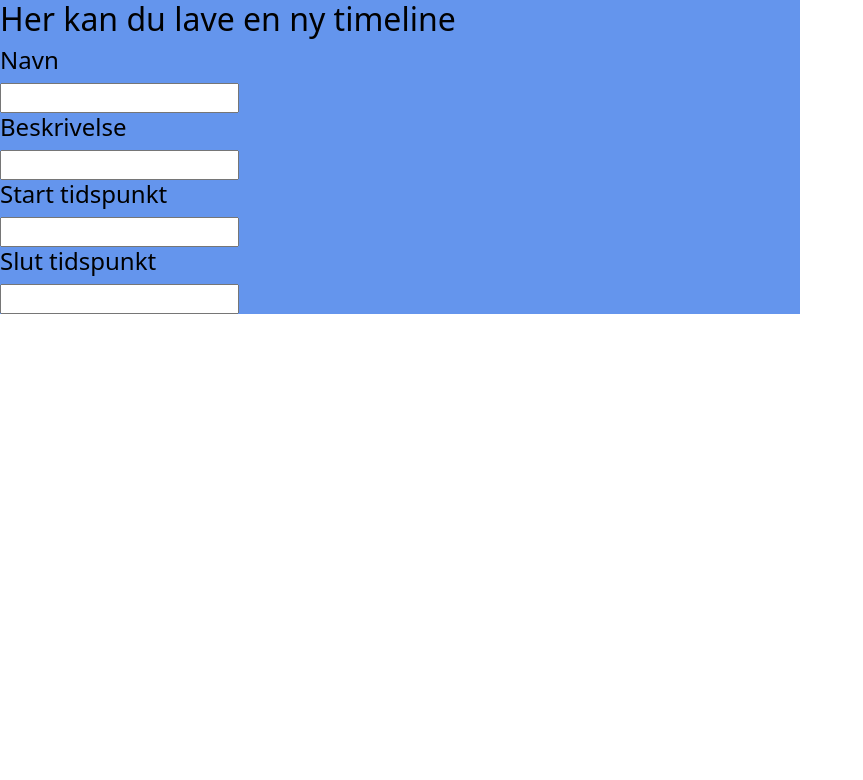
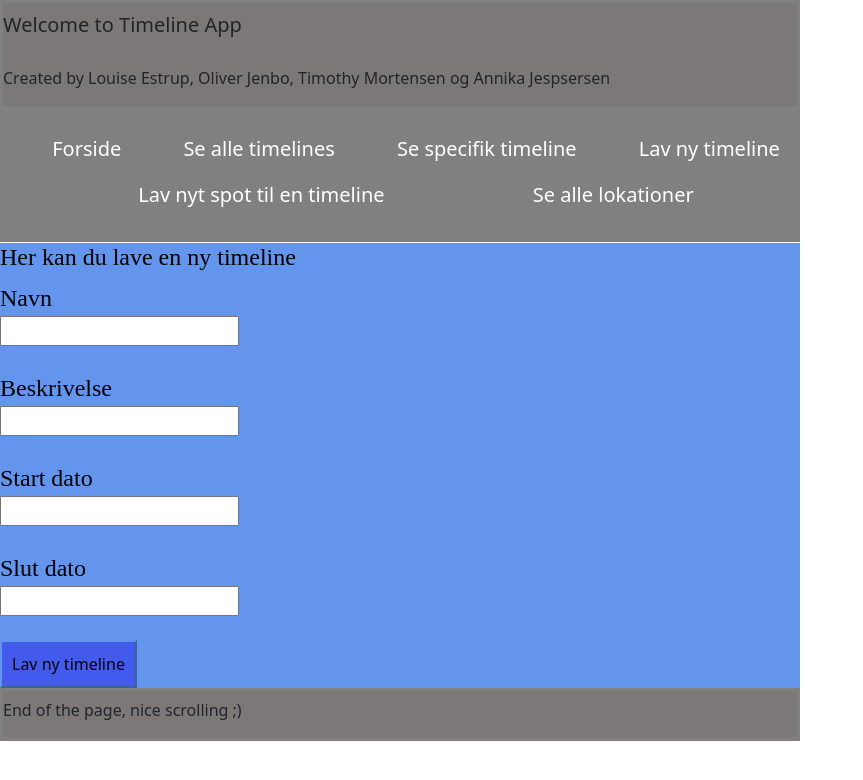
Before and after one commit to tbm-2303/ca5_front, a React (Create React App) app: page /createtimeline in a window 1280 px wide. Shown: the top 780 px of the page, without its empty margins (0-863 px from the left). Built offline with nearby package versions, Linux system fonts and the light colour scheme.

Commit message:
create timeline styling

```diff
--- a/src/App.js
+++ b/src/App.js
@@ -1,9 +1,8 @@
 import { useState } from "react";
 import React from "react";
-import { Outlet, Link, Switch } from "react-router-dom";
+import { Outlet } from "react-router-dom";
 import LogOut from "./components/Logout";
-import CreateTimeline from "./components/CreateTimeline";
-import { loginUrl, timelineCreate } from "./settings";
+import { loginUrl } from "./settings";
 import LogIn from "./components/Login";
 import Header from "./components/Header";
 import Footer from "./components/Footer";
--- a/src/components/CreateTimeline.jsx
+++ b/src/components/CreateTimeline.jsx
@@ -1,50 +1,118 @@
-import React from "react";
+import React, {useState} from "react";
 import {timelineCreate} from "../settings";
-//husk tilbage knapper
+import Footer from "./Footer";
+import Header from "./Header";
+import {NavBar} from "./NavBar";
+//husk tilbage knapper, onclick?
 const CreateTimeline = () => {
 
-    const createTimelineURL = async (timeline) => {
+    const [name, setName] = useState("");
+    const [description, setDescription] = useState("");
+    let [username, setUsername] = useState("");
+    const [startDate, setStartdate] = useState("");
+    const [endDate, setEndDate] = useState("");
+
+    const createTimeline = async (timeline) => {
         const res = await fetch(timelineCreate, {
             method: "POST",
             headers:{
                 "Content-type": "application/json",
+                'Accept': 'application/json'
             },
             body: JSON.stringify(timeline)
         });
+        const data = await res.json();
+        console.log(data);
+        setUsername(data.username);
+    };
+
+    const onSubmit = (e) =>{
+        e.preventDefault();
+
+        document.querySelectorAll("timelineInput")
+
+        const timeline = {
+            description,
+            username,
+            startDate,
+            endDate,
+            name
+        };
+
+
+        if (!description|| !startDate || !endDate || !name){
+            return alert(<h2>"Please enter the missing data"</h2>);
+        }
+        if (!username){
+            return alert(<h2>There is no username</h2>)
         }
 
-    function createTimeline(){
-        const name = document.getElementById("timelineName").value;
-        const description = document.getElementById("timelineDes").value;
-        const startDate = document.getElementById("timelineStart").value;
-        const endDate = document.getElementById("timelineEnd").value;
+        createTimeline(timeline);
 
-        const timeline ={
-            "timelineName" : name,
-            "timelineDes": description,
-            "timelineStart" : startDate,
-            "timelineEnd": endDate
+        setDescription("");
+        setUsername("");
+        setStartdate("");
+        setEndDate("");
+        setName("");
+
+        document.querySelectorAll("input").forEach((e)=>{
+            e.style.backgroundColor = "cornflowerblue";
+        });
+        alert(<h5>Du har lavet en ny timeline</h5>)
     }
-        console.log(JSON.stringify(timeline));
-    }
+
     return (
+        <div>
+            <Header/>
+            <NavBar/>
             <div className="tableTimeline">
-            <h2>Her kan du lave en ny timeline</h2>
-            <h4>Navn</h4>
-            <input type="text" id="timelineName"/>
+                <h2 className="timelineText">Her kan du lave en ny timeline</h2>
+                <form onSubmit={onSubmit}>
+                    <div>
+                        <label className="timelineText">Navn</label>
                         <br/>
-            <h4>Beskrivelse</h4>
-            <input type="text" id="timelineDes"/>
+                        <input
+                            type="text"
+                            value={name}
+                            onChange={(e) => setName(e.target.value)}/>
+                    </div>
                     <br/>
-            <h4>Start tidspunkt</h4>
-            <input type="text" id="timelineStart"/>
+                    <div>
+                        <label className="timelineText">Beskrivelse</label>
                         <br/>
-            <h4>Slut tidspunkt</h4>
-            <input type="text" id="timelineEnd"/>
+                        <input
+                            type="text"
+                            value={description}
+                            onChange={(e) => setDescription(e.target.value)}/>
+                    </div>
                     <br/>
+                    <div>
+                        <label className="timelineText">Start dato</label>
+                        <br/>
+                        <input
+                            type="text"
+                            value={startDate}
+                            onChange={(e) => setStartdate(e.target.value)}/>
                     </div>
+                    <br/>
+                    <div>
+                        <label className="timelineText">Slut dato</label>
+                        <br/>
+                        <input
+                            type="text"
+                            value={endDate}
+                            onChange={(e) => setEndDate(e.target.value)}/>
+                    </div>
+                    <br/>
+                    <button className="btn-default" type="submit"> Lav ny timeline </button>
+
+                </form>
+            </div>
+            <Footer/>
+        </div>
+
+
     );
 }
 
-
 export default CreateTimeline;
--- a/src/components/Logout.jsx
+++ b/src/components/Logout.jsx
@@ -2,8 +2,7 @@ import React from "react";
 const Logout = ({onClick}) => {
     return(
         <div>
-            <label>Logout</label>
-            <input type="submit" value="Submit" onClick={onClick}/>
+            <input type="submit" value="Logout" onClick={onClick}/>
         </div>
     )
 }
--- a/src/components/NavBar.jsx
+++ b/src/components/NavBar.jsx
@@ -1,25 +1,31 @@
 import React from "react";
 import {Link} from "react-router-dom";
+
+//skal flyttes om til App.js igen, for at give bedre overblik
+//og for at se om den så er på alle sider
 
 export const NavBar = () =>{
     return(
         <div>
             <nav className="navBar">
-                <li>
+                <ul>
+                    <Link to ="/forside">Forside</Link>
+                </ul>
+                <ul>
                     <Link to="/timelinealluser">Se alle timelines</Link> <br/>
-                </li>
-                <li>
+                </ul>
+                <ul>
                     <Link to="/">Se specifik timeline</Link> <br/>
-                </li>
-                <li>
+                </ul>
+                <ul>
                     <Link to= "/createtimeline">Lav ny timeline</Link> <br/>
-                </li>
-                <li>
+                </ul>
+                <ul>
                     <Link to="/">Lav nyt spot til en timeline</Link> <br/>
-                </li>
-                <li>
+                </ul>
+                <ul>
                     <Link to="/">Se alle lokationer</Link>
-                </li>
+                </ul>
             </nav>
         </div>
     )
--- a/src/css/style.css
+++ b/src/css/style.css
@@ -61,9 +61,20 @@ body {
     overflow: hidden;
 }
 
-tableAllTimelines{
+.tableAllTimelines{
     background-color: cornflowerblue;
     color: black;
     border-color: rgba(37, 37, 238, 0.51);
     border-width: 5px;
 }
+.btn-default{
+    background-color: rgba(37, 37, 238, 0.51);
+    border-color: cornflowerblue;
+    padding:10px;
+    color: black;
+}
+
+.timelineText{
+    font-family: "Times New Roman", toim, serif;
+    font-size: 24px;
+}
--- a/src/index.js
+++ b/src/index.js
@@ -1,6 +1,6 @@
 import React from "react";
 import ReactDOM from "react-dom/client";
-import { BrowserRouter, Routes, Route, } from "react-router-dom";
+import {BrowserRouter, Routes, Route, Link,} from "react-router-dom";
 import App from "./App"
 import "./css/index.css";
 import CreateTimeline from "./components/CreateTimeline";
@@ -9,7 +9,7 @@ const root = ReactDOM.createRoot(document.getElementById("root"));
 root.render(
     <BrowserRouter>
         <Routes>
-            <Route path="/" element={<App />}> </Route>
+            <Route path="/forside" element={<App />}> </Route>
             <Route path="/createtimeline" element={<CreateTimeline/>}> </Route>
             <Route
                 path="*"
@@ -17,7 +17,7 @@ root.render(
                     <main style={{ padding: "1rem" }}>
                         <h1 className="backLinkH2">There's nothing here!</h1>
                         <p className="backLink">
-                            <a href="/">To go back click here!</a>
+                            <Link to ="/forside">To go back click here!</Link>
                         </p>
                     </main>
                 }
```
Lines whose indentation alone changed are shown as unchanged.
